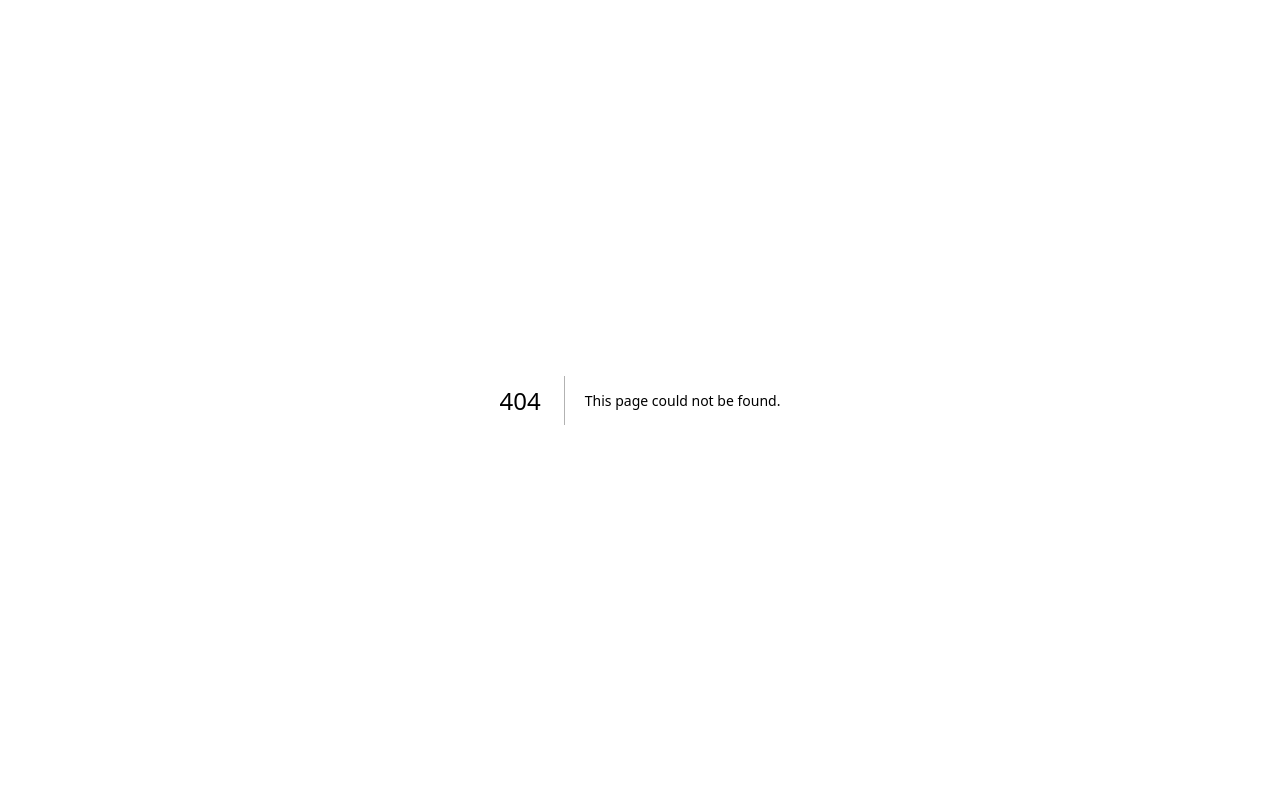
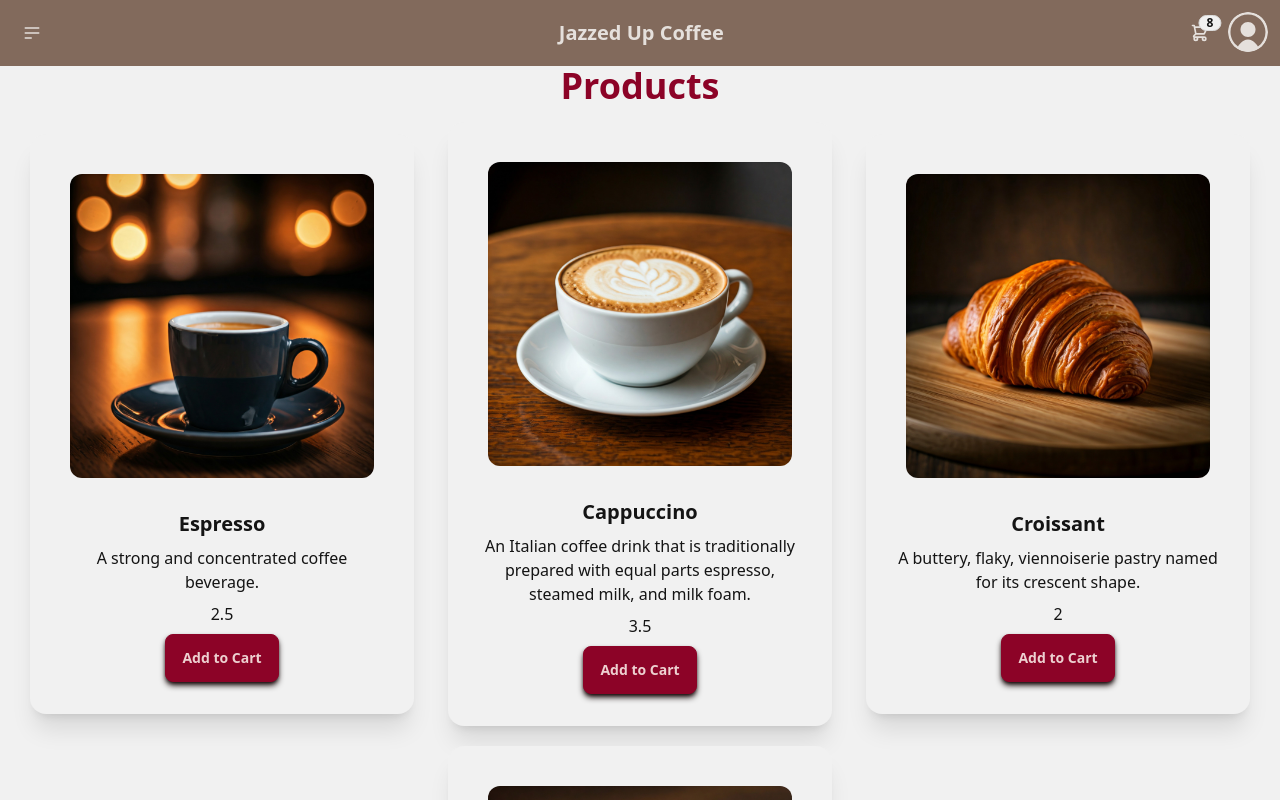
Before and after one commit to Laqwanda-Nettles/coffee-shop-frontend, a Next.js app: page /products in a window 1280 px wide. Before the commit this address had no page. Shown: the top 800 px of the page. Built offline with nearby package versions, Linux system fonts and the light colour scheme.

Commit message:
Added products page to display multiple products

```diff
--- /dev/null
+++ b/src/pages/products/index.jsx
@@ -0,0 +1,21 @@
+import ProductCard from "@/components/ProductCard";
+import products from "../../mocks/products.json";
+import Navbar from "@/components/Navbar";
+import Footer from "@/components/Footer";
+
+export default function ProductsPage() {
+  const productsJSX = products.map((product) => {
+    return <ProductCard key={product._id} product={product} />;
+  });
+
+  return (
+    <div>
+      <Navbar title={"Jazzed Up Coffee"} />
+      <h1 className="text-4xl text-primary font-bold text-center">Products</h1>
+      <div className="flex flex-wrap justify-evenly items-center gap-5 m-4">
+        {productsJSX}
+      </div>
+      <Footer />
+    </div>
+  );
+}
```
